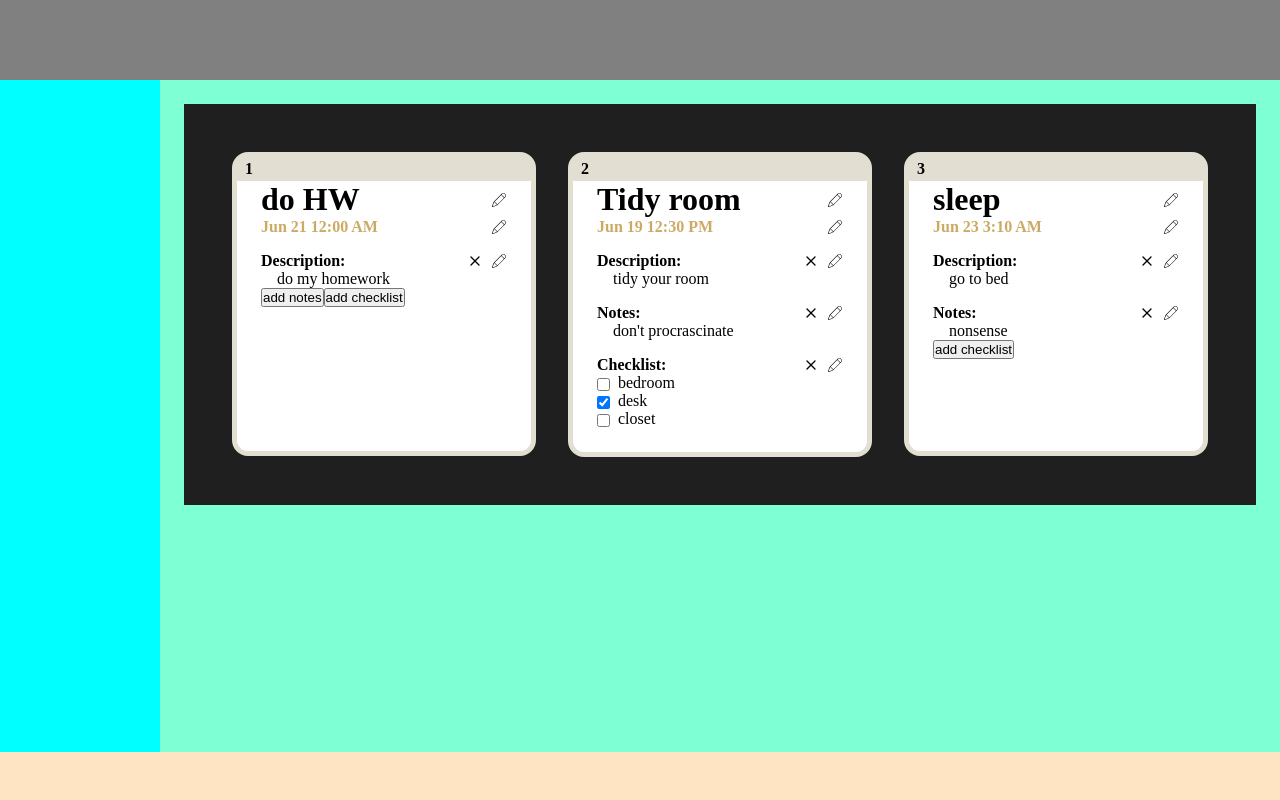
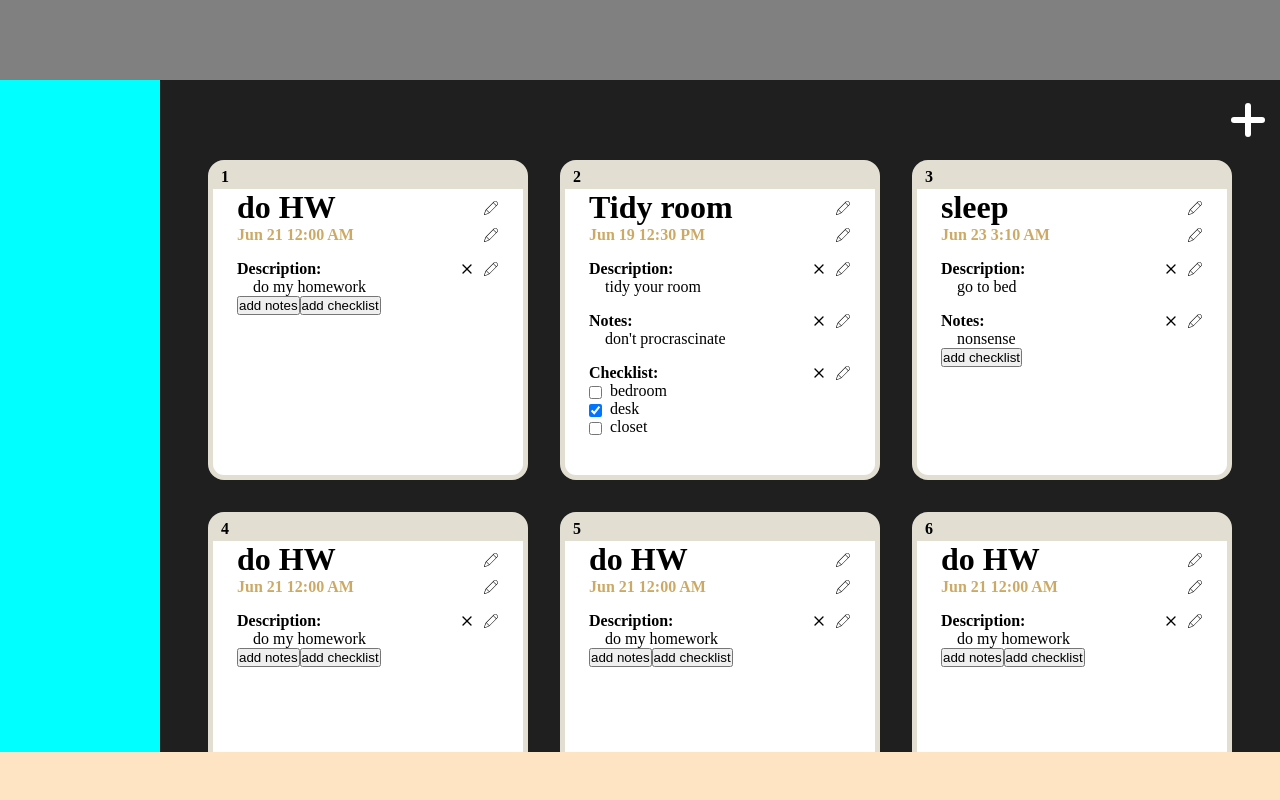
Before and after one commit to Arupyaa/simple-to-do, a website built with webpack: page src/index.html in a window 1280 px wide. Built offline with nearby package versions, Linux system fonts and the light colour scheme.

Commit message:
moved layout startup script from index to interface module and added add todo cards svg to the layout

```diff
--- a/src/index.js
+++ b/src/index.js
@@ -5,10 +5,7 @@ import { Project } from "./projects.js";
 import { TodosHandler } from './todosHandler';
 import { TodosInterface } from './interface.js';
 
-let projectContainer = document.createElement("div");
-projectContainer.classList.add("project-container");
-let mainContainer = document.querySelector(".container");
-mainContainer.appendChild(projectContainer);
+TodosInterface.interfaceInit();
 
 let project = new Project();
 TodosHandler.addTodo(project,"do HW","do my homework",new Date("2025-06-21T00:00"));
@@ -20,7 +17,25 @@ TodosHandler.addTodo(project,"Tidy room","tidy your room",new Date("2025-06-19T1
 );
 TodosHandler.addTodo(project,"sleep","go to bed",new Date("2025-06-23T03:10"),"nonsense");
 
-TodosInterface.displayTodos(projectContainer,project);
+//filler cards
+TodosHandler.addTodo(project,"do HW","do my homework",new Date("2025-06-21T00:00"));
+TodosHandler.addTodo(project,"do HW","do my homework",new Date("2025-06-21T00:00"));
+TodosHandler.addTodo(project,"do HW","do my homework",new Date("2025-06-21T00:00"));
+TodosHandler.addTodo(project,"do HW","do my homework",new Date("2025-06-21T00:00"));
+TodosHandler.addTodo(project,"do HW","do my homework",new Date("2025-06-21T00:00"));
+TodosHandler.addTodo(project,"do HW","do my homework",new Date("2025-06-21T00:00"));
+TodosHandler.addTodo(project,"do HW","do my homework",new Date("2025-06-21T00:00"));
+TodosHandler.addTodo(project,"do HW","do my homework",new Date("2025-06-21T00:00"));
+TodosHandler.addTodo(project,"do HW","do my homework",new Date("2025-06-21T00:00"));
+TodosHandler.addTodo(project,"do HW","do my homework",new Date("2025-06-21T00:00"));
+TodosHandler.addTodo(project,"do HW","do my homework",new Date("2025-06-21T00:00"));
+TodosHandler.addTodo(project,"do HW","do my homework",new Date("2025-06-21T00:00"));
+TodosHandler.addTodo(project,"do HW","do my homework",new Date("2025-06-21T00:00"));
+TodosHandler.addTodo(project,"do HW","do my homework",new Date("2025-06-21T00:00"));
+
+//end of filler cards
+
+TodosInterface.displayTodos(TodosInterface.projectContainer,project);
 
 /* console.log("original order:");
 console.log(JSON.parse(JSON.stringify(project)));
--- a/src/interface.js
+++ b/src/interface.js
@@ -12,6 +12,29 @@ let TodosInterface = (function () {
         d: "M5.29289 5.29289C5.68342 4.90237 6.31658 4.90237 6.70711 5.29289L12 10.5858L17.2929 5.29289C17.6834 4.90237 18.3166 4.90237 18.7071 5.29289C19.0976 5.68342 19.0976 6.31658 18.7071 6.70711L13.4142 12L18.7071 17.2929C19.0976 17.6834 19.0976 18.3166 18.7071 18.7071C18.3166 19.0976 17.6834 19.0976 17.2929 18.7071L12 13.4142L6.70711 18.7071C6.31658 19.0976 5.68342 19.0976 5.29289 18.7071C4.90237 18.3166 4.90237 17.6834 5.29289 17.2929L10.5858 12L5.29289 6.70711C4.90237 6.31658 4.90237 5.68342 5.29289 5.29289Z",
         "fill-rule": "evenodd", "clip-rule": "evenodd"
     });
+
+    let projectContainer;
+
+
+    let interfaceInit = function () {
+        projectContainer = document.createElement("div");
+        projectContainer.classList.add("project-container");
+        let projectButtonContainer = document.createElement("div");
+        projectButtonContainer.classList.add("project-btn-container");
+        let mainContainer = document.querySelector(".container");
+
+        let addCardSVG = createSVG("svg", "add-card-icon", {viewBox: "0 0 24 24" });
+        let addline1 = createSVG("line", "edit-line", {stroke: "currentColor", "stroke-linecap": "round", "stroke-linejoin": "round", "stroke-width": "3", x1: "12", x2: "12", y1: "19", y2: "5" });
+        let addline2 = createSVG("line", "edit-line", {stroke: "currentColor", "stroke-linecap": "round", "stroke-linejoin": "round", "stroke-width": "3", x1: "5", x2: "19", y1: "12", y2: "12" });
+        let addCardIcon = addCardSVG();
+        addCardIcon.appendChild(addline1());
+        addCardIcon.appendChild(addline2());
+
+        projectButtonContainer.appendChild(addCardIcon);
+        projectContainer.appendChild(projectButtonContainer);
+        mainContainer.appendChild(projectContainer);
+
+    }
 
     let displayTodos = function (container, project) {
         project.list.forEach(todo => {
@@ -239,7 +262,7 @@ let TodosInterface = (function () {
         dueDate.textContent = dateFormat(value, "MMM d h:mm aa");
     }
 
-    let editChecklist = function (project,id, objList) {
+    let editChecklist = function (project, id, objList) {
         let card = document.querySelector(`[data-id = '${id}']`);
         let checklist = card.querySelector("ul");
         let checklistBox = checklist.parentNode;
@@ -272,7 +295,11 @@ let TodosInterface = (function () {
         }
     }
 
-    return { displayTodos, editTitle, editDescription, editNotes, editDueDate, editChecklist };
+    return {
+        get projectContainer() {
+            return projectContainer;
+        }, interfaceInit, displayTodos, editTitle, editDescription, editNotes, editDueDate, editChecklist
+    };
 })();
 
 function createSVG(_name, _SVGclass, _attributes) {
--- a/src/style.css
+++ b/src/style.css
@@ -8,7 +8,7 @@ body {
     height: 100vh;
     display: grid;
     grid-template-columns: 10rem auto;
-    grid-template-rows: 5rem auto 3rem;
+    grid-template-rows: 5rem calc(100vh - 5rem - 3rem) 3rem;
     grid-template-areas: "header header"
         "sidebar container"
         "footer footer";
@@ -29,9 +29,8 @@ body {
 .container {
     grid-area: container;
     background-color: aquamarine;
-    scrollbar-color: grey aquamarine;
-    overflow-y: auto;
-    padding: 1.5rem;
+    /* overflow-y: auto;
+    scrollbar-color: grey aquamarine; */
 }
 
 .footer {
@@ -48,3 +47,15 @@ body {
     position: absolute;
     padding: 2rem;
 }
+
+.project-btn-container {
+    position: absolute;
+    right: 0.5rem;
+    top: 1rem
+}
+
+.add-card-icon {
+    color: white;
+    width: 3rem;
+    height: 3rem;
+}
--- a/src/todos.css
+++ b/src/todos.css
@@ -2,8 +2,13 @@
     display: grid;
     grid-template-columns: repeat(auto-fill, minmax(15rem, 1fr));
     background-color: #1f1f1f;
-    padding: 3rem;
+    padding: 5rem 3rem 3rem 3rem;
     gap: 2rem;
+    position: relative;
+    overflow-y: auto;
+    scrollbar-color: grey #1f1f1f;
+    height:calc(100vh - 5rem - 3rem);
+    max-height: calc(100vh - 5rem - 3rem);
 }
 
 .todo-card {
```
